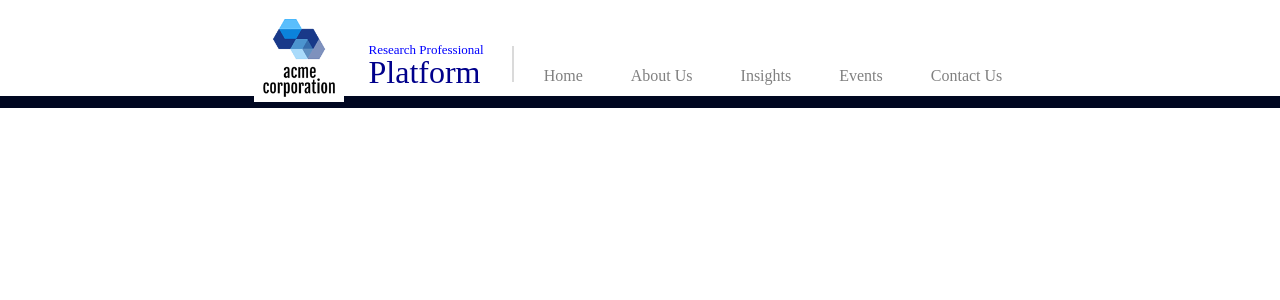
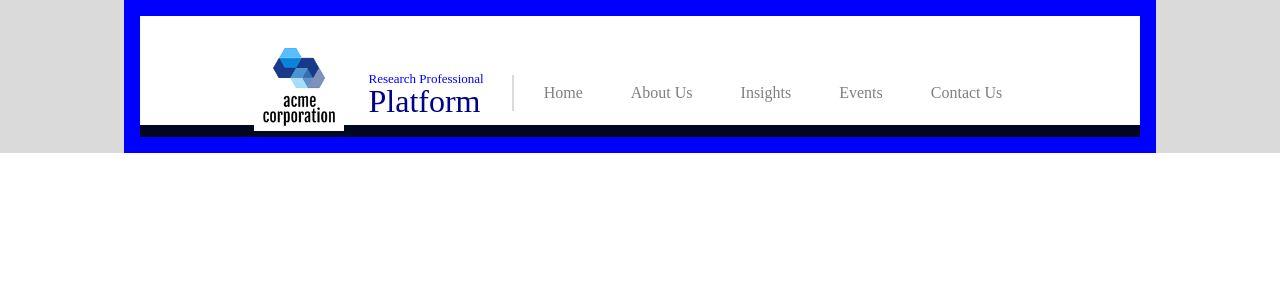
Before and after one commit to chasfricke/crescendo-sa-option2, a React (Create React App) app: page / in a window 1280 px wide. Shown: the top 300 px of the page. Built offline with nearby package versions, Linux system fonts and the light colour scheme.

Commit message:
working on max-width layout feature, need const.js file

```diff
--- /dev/null
+++ b/src/components/ContentWidth.js
@@ -0,0 +1,31 @@
+import React, { Component } from "react";
+import styled from "styled-components";
+
+const Container = styled.div`
+  display: flex;
+  flex-direction: row;
+  justify-content: center;
+  background-color: #dadada;
+  width: 100%;
+`;
+
+const MaxWidth = styled.div`
+  width: 100%;
+  max-width: 1000px;
+  background-color: blue;
+  padding: 16px;
+  display: flex;
+  flex-wrap: wrap;
+`;
+
+class ContentWidth extends Component {
+  render() {
+    return (
+      <Container>
+        <MaxWidth>{this.props.children}</MaxWidth>
+      </Container>
+    );
+  }
+}
+
+export default ContentWidth;
--- a/src/components/DesktopNav.js
+++ b/src/components/DesktopNav.js
@@ -8,8 +8,9 @@ const Container = styled.div`
   justify-content: center;
   align-content: center;
   align-items: flex-end;
+  flex-wrap: wrap;
   background: white;
-  height: 72px;
+  min-height: 72px;
   padding: 16px 16px 8px 16px;
   width: 100%;
   border-bottom: solid 12px rgb(0, 7, 33);
@@ -54,6 +55,7 @@ const LinksWrapper = styled.div`
   display: flex;
   flex-direction: row;
   align-content: flex-end;
+  flex-wrap: wrap;
   padding-bottom: 4px;
 `;
 
@@ -62,7 +64,7 @@ const Link = styled.a`
   text-decoration: none;
   color: gray;
   font-size: 16px;
-  margin: 0 24px;
+  margin: 12px 24px;
 `;
 
 export default class DesktopNav extends Component {
--- a/src/components/Header.js
+++ b/src/components/Header.js
@@ -1,6 +1,7 @@
 import React, { Component } from "react";
 import styled from "styled-components";
 import DesktopNav from "./DesktopNav.js";
+import ContentWidth from "./ContentWidth";
 
 const Container = styled.div`
   display: flex;
@@ -8,14 +9,16 @@ const Container = styled.div`
   justify-content: center;
   align-content: center;
   background: white;
-  width: 100vw;
+  width: 100%;
 `;
 
 export default class Header extends Component {
   render() {
     return (
       <Container>
-        <DesktopNav />
+        <ContentWidth>
+          <DesktopNav />
+        </ContentWidth>
       </Container>
     );
   }
```
